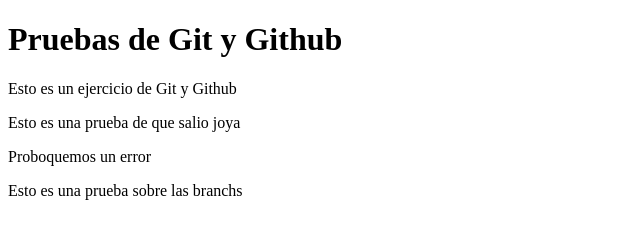
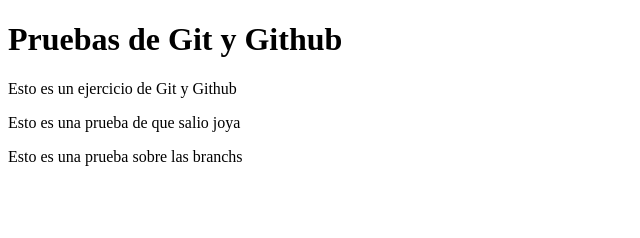
Before and after one commit to Fede6299/Alura-Git, a plain HTML site: page index.html in a window 1280 px wide. Shown: the whole page, without its empty margins (0-640 px from the left). Drawn offline with Linux system fonts and the light colour scheme.

Commit message:
Revert "agregando error"
This reverts commit c02f12880496a810a7fe42be3a7b3ddb2a3a428c.

```diff
--- a/index.html
+++ b/index.html
@@ -12,7 +12,6 @@
     <h1>Pruebas de Git y Github</h1>
     <p>Esto es un ejercicio de Git y Github</p>
     <p>Esto es una prueba de que salio joya</p>
-    <p>Proboquemos un error</p>
     <p>Esto es una prueba sobre las branchs</p>
 </body>
 
```
